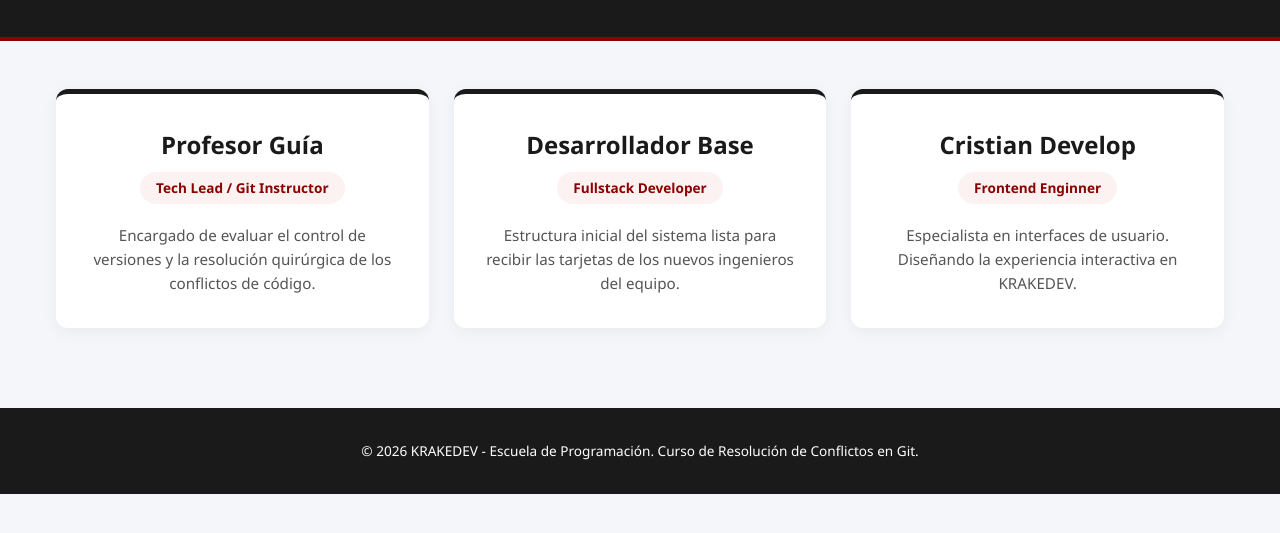
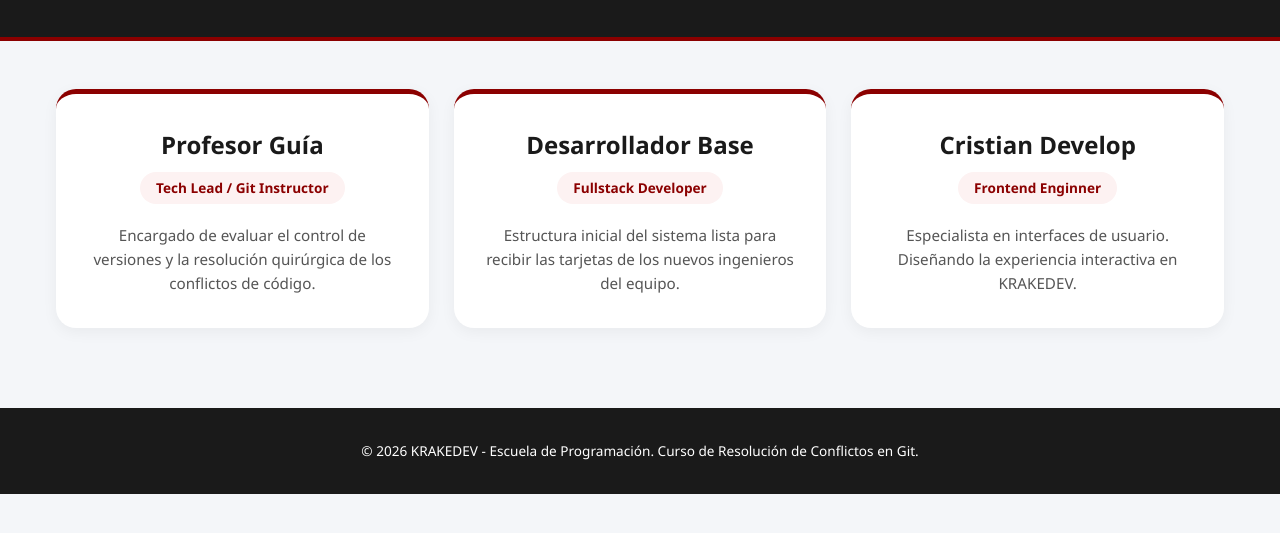
Before and after one commit to belkixrequejo/web-equipo, a plain HTML site: page index.html in a window 1280 px wide. Shown: the part 133-666 px from the top of the page. Drawn offline with Linux system fonts and the light colour scheme.

Commit message:
design: mejorar el diseño y colores de las tarjetas

```diff
--- a/conflictos.css
+++ b/conflictos.css
@@ -46,10 +46,10 @@ body {
 /* --- TARJETA DE INTEGRANTE (Zona de Choque de Estilos) --- */
 .card {
     background: #ffffff;
-    border-radius: 12px;
+    border-radius: 20px;
     box-shadow: 0 4px 15px rgba(0, 0, 0, 0.05);
     padding: 2rem;
-    border-top: 5px solid #1a1a1a; /* 👈 PROPIEDAD CLAVE: Cambiar este color generará conflicto */
+    border-top: 5px solid #8b0000; /* 👈 PROPIEDAD CLAVE: Cambiar este color generará conflicto */
     text-align: center;
     transition: transform 0.2s, box-shadow 0.2s;
 }
```
